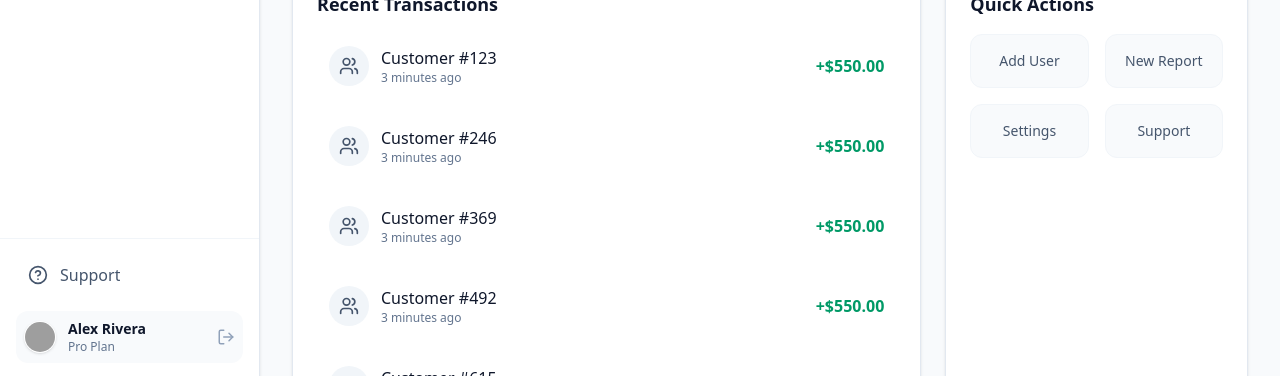
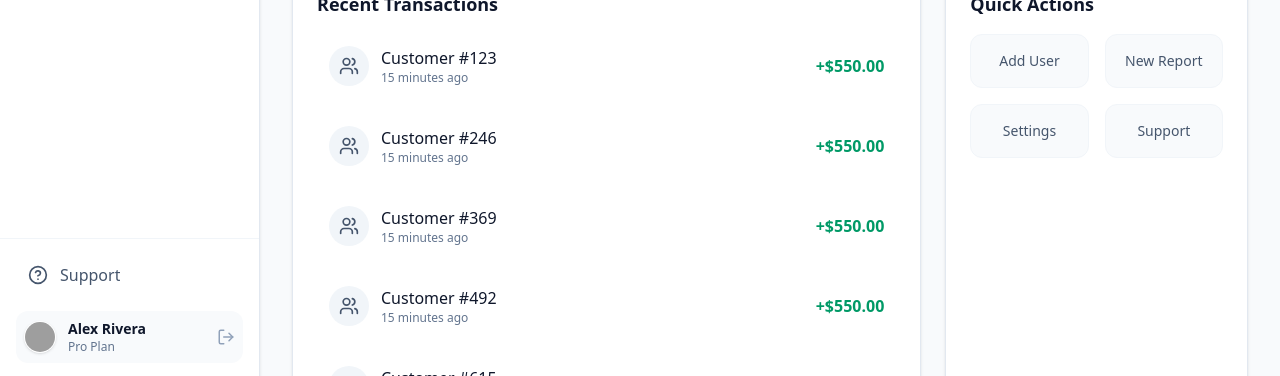
Before and after one commit to sobanraheel/Modern-Dashboard-Sidebar, a React (Vite) app: page / in a window 1280 px wide. Shown: the part 421-797 px from the top of the page. Built offline with nearby package versions, Linux system fonts and the light colour scheme; grey boxes are pictures that could not be loaded.

Commit message:
Update timestamp from '3 minutes ago' to '15 minutes ago'

```diff
--- a/src/App.tsx
+++ b/src/App.tsx
@@ -68,7 +68,7 @@ export default function App() {
                     </div>
                     <div>
                       <p className="font-medium">Customer #{i * 123}</p>
-                      <p className="text-xs text-slate-500">3 minutes ago</p>
+                      <p className="text-xs text-slate-500">15 minutes ago</p>
                     </div>
                   </div>
                   <p className="font-semibold text-emerald-600">+$550.00</p>
```
